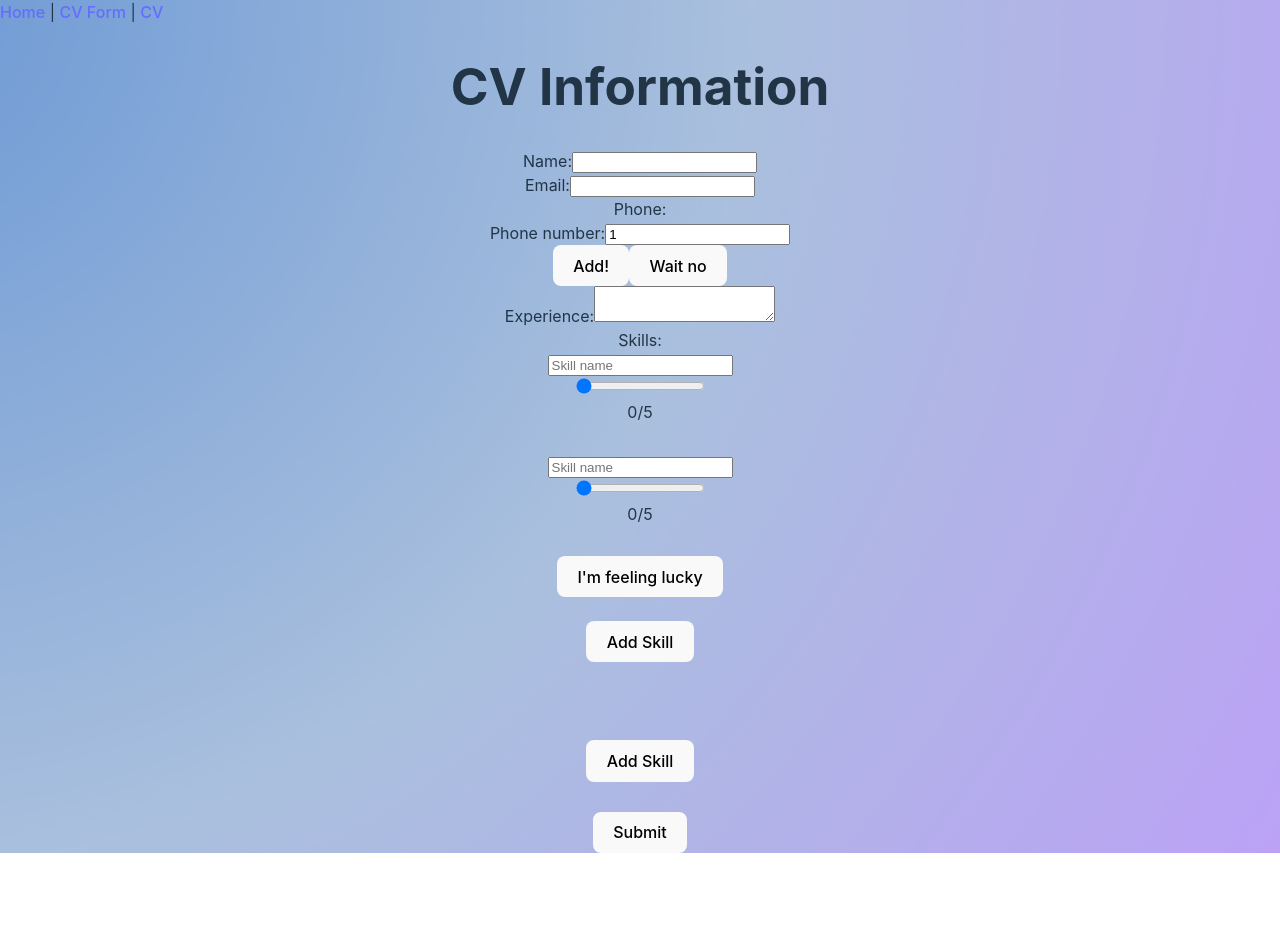
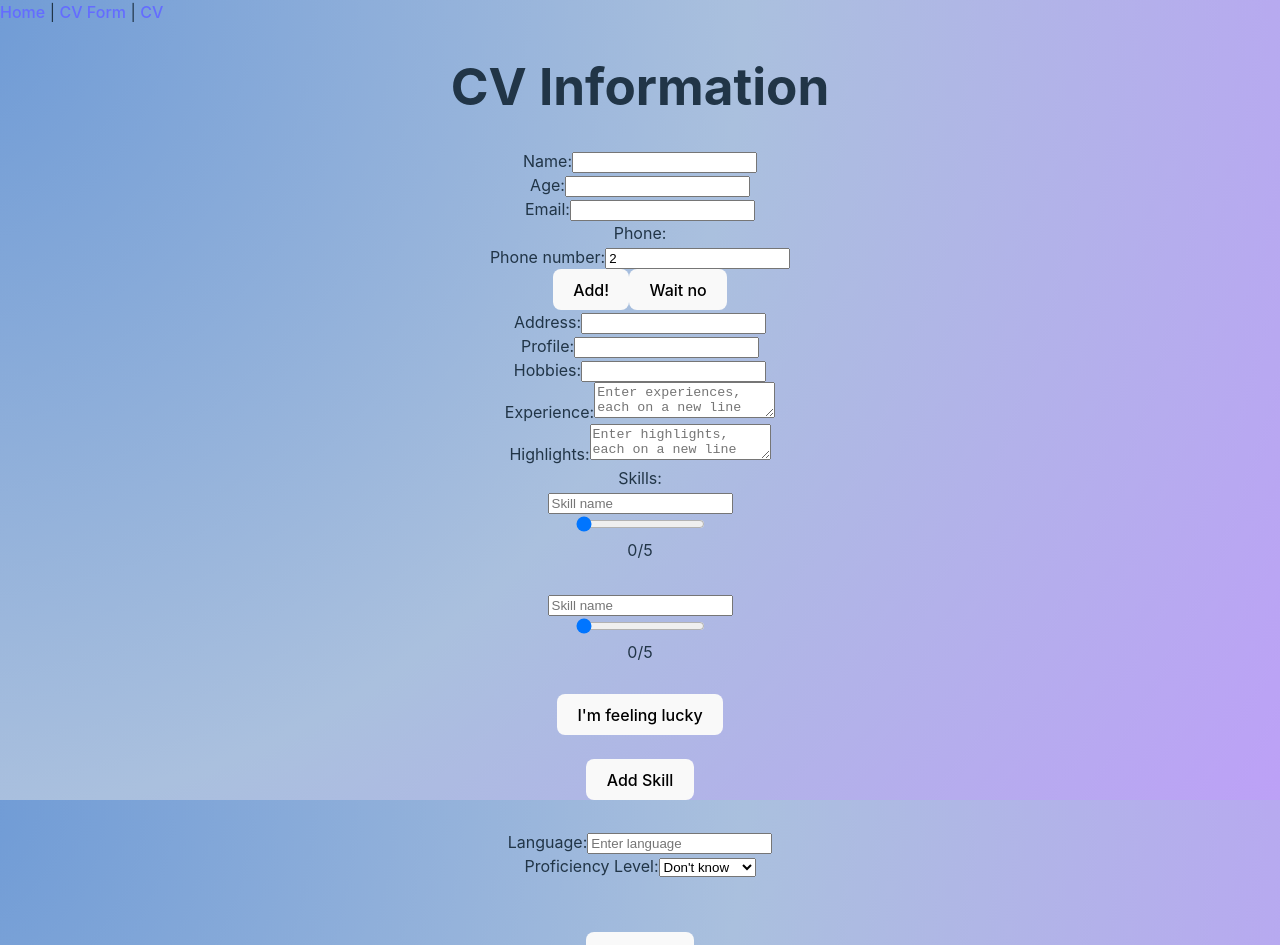
Before and after one commit to WatMan77/rottai, a React (Vite) app in the folder frontend/: page /cv-form in a window 1280 px wide. Shown: the top 945 px of the page. Before the commit the page ends 853 px from the top, so only its background shows below. Built offline with nearby package versions, Linux system fonts and the light colour scheme.

Commit message:
Langs added and fixed

```diff
--- a/frontend/src/CVForm.jsx
+++ b/frontend/src/CVForm.jsx
@@ -2,34 +2,35 @@ import { useState } from "react";
 import Skills from "./Skills.jsx";
 import Phone from "./Phone.jsx";
 import { CV, BasicInfo, Experience } from "./cv.js";
+import Languages from "./Languages.jsx";
 
 function CVForm() {
   // State to manage the form fields and the list of skills
   const [name, setName] = useState("");
-  const [age, setAge] = useState();
+  const [age, setAge] = useState("");
   const [email, setEmail] = useState("");
   const [address, setAddress] = useState("");
   const [profile, setProfile] = useState("");
   const [hobbies, setHobbies] = useState("");
   const [phone, setPhone] = useState("");
-  const [experience, setExperience] = useState("");
+  const [experience, setExperience] = useState(""); // To be split into multiple entries if needed
   const [skills, setSkills] = useState([{ text: "", range: 0 }]);
-  const [languages, setLanguages] = useState([]);
-  const [highlights, setHighlights] = useState("");
+  const [langs, setLangs] = useState([{ lang: "", level: "Don't know" }]); // Array of language objects
+  const [highlights, setHighlights] = useState(""); // To be split into multiple entries if needed
 
   // Function to add a new skill with default values
   const addSkillValue = (text = "", range = 0) => {
     setSkills([...skills, { text: text, range: range }]);
   };
 
-  // Function to handle changes in text input
+  // Function to handle changes in text input for skills
   const handleTextChange = (index, event) => {
     const newSkills = [...skills];
     newSkills[index].text = event.target.value;
     setSkills(newSkills);
   };
 
-  // Function to handle changes in range slider
+  // Function to handle changes in range slider for skills
   const handleRangeChange = (index, event) => {
     const newSkills = [...skills];
     newSkills[index].range = Number(event.target.value);
@@ -40,27 +41,34 @@ function CVForm() {
   const handleSubmit = (event) => {
     event.preventDefault(); // Prevent default form submission behavior
 
-    // Collect all form values
+    // Split experience and highlights into arrays if needed
+    const experienceArray = experience
+      .split("\n")
+      .filter((entry) => entry.trim() !== "");
+    const highlightsArray = highlights
+      .split("\n")
+      .filter((entry) => entry.trim() !== "");
 
+    // Create BasicInfo and Experience objects
     const basicInfo = new BasicInfo(
       name,
       age,
       email,
-      address,
       profile,
-      hobbies
+      hobbies,
+      address
     );
 
     const experiences = new Experience(
-      experience,
+      experienceArray,
       skills,
-      languages,
-      highlights
+      langs,
+      highlightsArray
     );
 
     const cv = new CV(basicInfo, experiences);
 
-    // You can now use formData, for example, send it to a server or display it
+    // You can now use the cv object, e.g., send it to a server or display it
     console.log("CV: ", cv);
   };
 
@@ -75,6 +83,16 @@ function CVForm() {
             name="name"
             value={name}
             onChange={(e) => setName(e.target.value)}
+          />
+        </label>
+        <br />
+        <label>
+          Age:
+          <input
+            type="number"
+            name="age"
+            value={age}
+            onChange={(e) => setAge(e.target.value)}
           />
         </label>
         <br />
@@ -94,11 +112,52 @@ function CVForm() {
         </label>
         <br />
         <label>
+          Address:
+          <input
+            type="text"
+            name="address"
+            value={address}
+            onChange={(e) => setAddress(e.target.value)}
+          />
+        </label>
+        <br />
+        <label>
+          Profile:
+          <input
+            type="text"
+            name="profile"
+            value={profile}
+            onChange={(e) => setProfile(e.target.value)}
+          />
+        </label>
+        <br />
+        <label>
+          Hobbies:
+          <input
+            type="text"
+            name="hobbies"
+            value={hobbies}
+            onChange={(e) => setHobbies(e.target.value)}
+          />
+        </label>
+        <br />
+        <label>
           Experience:
           <textarea
             name="experience"
             value={experience}
             onChange={(e) => setExperience(e.target.value)}
+            placeholder="Enter experiences, each on a new line"
+          ></textarea>
+        </label>
+        <br />
+        <label>
+          Highlights:
+          <textarea
+            name="highlights"
+            value={highlights}
+            onChange={(e) => setHighlights(e.target.value)}
+            placeholder="Enter highlights, each on a new line"
           ></textarea>
         </label>
         <br />
@@ -132,9 +191,8 @@ function CVForm() {
           addSkillValue={addSkillValue}
           style={{ marginBottom: "30px" }}
         />
+        <Languages langs={langs} setLangs={setLangs} />
         <br />
-        <br />
-
         <button
           style={{ marginBottom: "30px" }}
           type="button"
--- /dev/null
+++ b/frontend/src/Languages.jsx
@@ -0,0 +1,64 @@
+// eslint-disable-next-line react/prop-types
+const Languages = ({ langs, setLangs }) => {
+  const levels = [
+    "Don't know",
+    "Beginner",
+    "Intermediate",
+    "Advanced",
+    "Fluent",
+    "Native",
+    "I created it",
+  ];
+
+  // Function to handle changes in text input
+  const handleTextChange = (index, event) => {
+    const newLangs = [...langs];
+    newLangs[index].lang = event.target.value;
+    console.log("New langs?", newLangs);
+    setLangs(newLangs);
+  };
+
+  // Function to handle changes in range slider
+  const handleLevelChange = (index, event) => {
+    const newLangs = [...langs];
+    newLangs[index].level = event.target.value;
+    setLangs(newLangs);
+  };
+
+  return (
+    <>
+      <div id="languages">
+        {/* eslint-disable-next-line react/prop-types */}
+        {langs.map((lang, index) => (
+          <div key={index} style={{ marginBottom: "30px" }}>
+            <label>
+              Language:
+              <input
+                value={lang.lang}
+                type="text"
+                onChange={(e) => handleTextChange(index, e)}
+                placeholder="Enter language"
+              />
+            </label>
+            <br />
+            <label>
+              Proficiency Level:
+              <select
+                value={lang.level}
+                onChange={(e) => handleLevelChange(index, e)}
+              >
+                {levels.map((level, i) => (
+                  <option key={i} value={level}>
+                    {level}
+                  </option>
+                ))}
+              </select>
+            </label>
+          </div>
+        ))}
+      </div>
+    </>
+  );
+};
+
+export default Languages;
```
